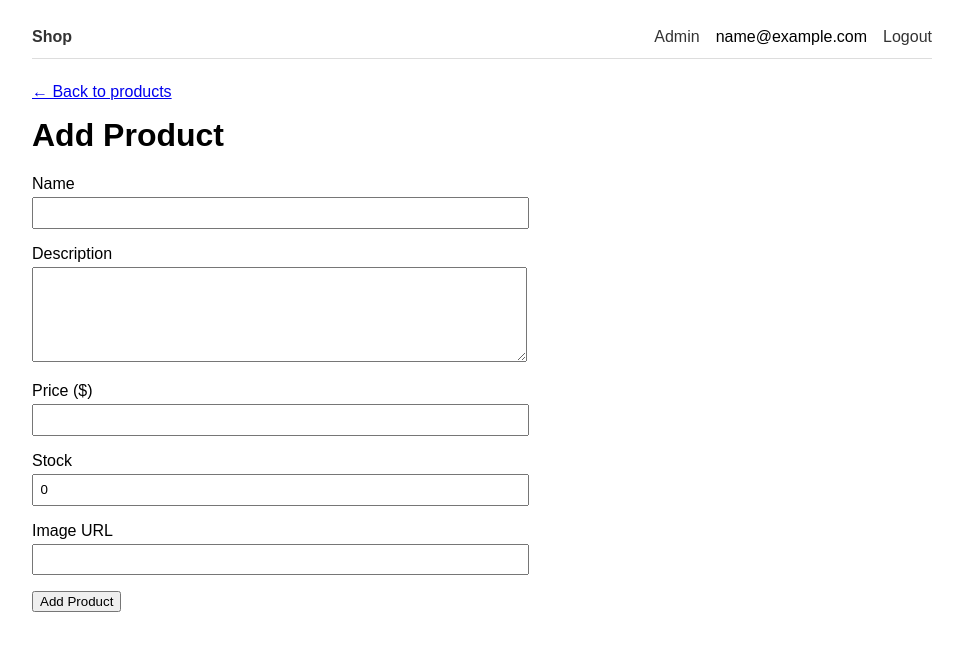
After one commit to tlycode/tanner-young-cloud-project, a Flask app: page /admin/products/new in a window 1280 px wide. The commit adds this page. Shown: the top 651 px of the page, without its empty margins (158-1121 px from the left). Run offline with Flask 3, Linux system fonts and the light colour scheme; a user stored in the database is signed in; tables that the repository leaves empty hold one stand-in row (values such as "Sample post").

Commit message:
admin rights and ability to add admin users and manage products as an admin

```diff
--- /dev/null
+++ b/app/decorators.py
@@ -0,0 +1,14 @@
+# app/decorators.py
+
+from functools import wraps
+from flask import abort
+from flask_login import current_user
+
+
+def admin_required(f):
+    @wraps(f)
+    def decorated_function(*args, **kwargs):
+        if not current_user.is_authenticated or not current_user.is_admin:
+            abort(403)
+        return f(*args, **kwargs)
+    return decorated_function
--- /dev/null
+++ b/app/routes/admin.py
@@ -0,0 +1,129 @@
+# app/routes/admin.py
+
+from flask import Blueprint, render_template, redirect, url_for, request, flash, abort, current_app
+from app.models import db, User, Product
+from app.decorators import admin_required
+
+admin = Blueprint('admin', __name__, url_prefix='/admin')
+
+
+@admin.route('/users')
+@admin_required
+def users():
+    all_users = User.query.order_by(User.id).all()
+    return render_template('admin/users.html', users=all_users)
+
+
+@admin.route('/users/<int:id>/promote', methods=['POST'])
+@admin_required
+def promote_user(id):
+    user = db.session.get(User, id)
+    if user is None:
+        abort(404)
+    user.is_admin = True
+    db.session.commit()
+    current_app.logger.info(f"User promoted to admin: {user.email}")
+    flash(f'{user.email} is now an admin.', 'success')
+    return redirect(url_for('admin.users'))
+
+
+@admin.route('/products/new', methods=['GET', 'POST'])
+@admin_required
+def new_product():
+    if request.method == 'POST':
+        name = request.form.get('name', '').strip()
+        description = request.form.get('description', '').strip()
+        price_str = request.form.get('price', '')
+        stock_str = request.form.get('stock', '0')
+        image_url = request.form.get('image_url', '').strip() or None
+
+        try:
+            price = float(price_str)
+            if price < 0:
+                raise ValueError
+        except ValueError:
+            flash('Price must be a non-negative number.', 'error')
+            return render_template('admin/product_form.html', product=None), 400
+
+        try:
+            stock = int(stock_str)
+            if stock < 0:
+                raise ValueError
+        except ValueError:
+            flash('Stock must be a non-negative integer.', 'error')
+            return render_template('admin/product_form.html', product=None), 400
+
+        if not name:
+            flash('Name is required.', 'error')
+            return render_template('admin/product_form.html', product=None), 400
+
+        product = Product(name=name, description=description or None,
+                          price=price, stock=stock, image_url=image_url)
+        db.session.add(product)
+        db.session.commit()
+        current_app.logger.info(f"Product created via admin: {product.name}")
+        flash(f'"{product.name}" added.', 'success')
+        return redirect(url_for('main.index'))
+
+    return render_template('admin/product_form.html', product=None)
+
+
+@admin.route('/products/<int:id>/edit', methods=['GET', 'POST'])
+@admin_required
+def edit_product(id):
+    product = db.session.get(Product, id)
+    if product is None:
+        abort(404)
+
+    if request.method == 'POST':
+        name = request.form.get('name', '').strip()
+        description = request.form.get('description', '').strip()
+        price_str = request.form.get('price', '')
+        stock_str = request.form.get('stock', '0')
+        image_url = request.form.get('image_url', '').strip() or None
+
+        try:
+            price = float(price_str)
+            if price < 0:
+                raise ValueError
+        except ValueError:
+            flash('Price must be a non-negative number.', 'error')
+            return render_template('admin/product_form.html', product=product), 400
+
+        try:
+            stock = int(stock_str)
+            if stock < 0:
+                raise ValueError
+        except ValueError:
+            flash('Stock must be a non-negative integer.', 'error')
+            return render_template('admin/product_form.html', product=product), 400
+
+        if not name:
+            flash('Name is required.', 'error')
+            return render_template('admin/product_form.html', product=product), 400
+
+        product.name = name
+        product.description = description or None
+        product.price = price
+        product.stock = stock
+        product.image_url = image_url
+        db.session.commit()
+        current_app.logger.info(f"Product updated via admin: id={id}")
+        flash(f'"{product.name}" updated.', 'success')
+        return redirect(url_for('main.product_detail', id=product.id))
+
+    return render_template('admin/product_form.html', product=product)
+
+
+@admin.route('/products/<int:id>/delete', methods=['POST'])
+@admin_required
+def delete_product(id):
+    product = db.session.get(Product, id)
+    if product is None:
+        abort(404)
+    name = product.name
+    db.session.delete(product)
+    db.session.commit()
+    current_app.logger.info(f"Product deleted via admin: id={id}")
+    flash(f'"{name}" deleted.', 'success')
+    return redirect(url_for('main.index'))
--- /dev/null
+++ b/app/templates/admin/product_form.html
@@ -0,0 +1,45 @@
+{% extends "base.html" %}
+{% block title %}{% if product %}Edit Product{% else %}Add Product{% endif %}{% endblock %}
+{% block content %}
+    <a href="{{ url_for('main.index') }}">&larr; Back to products</a>
+    <h1 style="margin-top: 1rem;">{% if product %}Edit Product{% else %}Add Product{% endif %}</h1>
+    <form method="POST"
+          action="{% if product %}{{ url_for('admin.edit_product', id=product.id) }}{% else %}{{ url_for('admin.new_product') }}{% endif %}"
+          style="max-width: 480px;">
+        <input type="hidden" name="csrf_token" value="{{ csrf_token() }}">
+        <div style="margin-bottom: 1rem;">
+            <label for="name">Name</label><br>
+            <input type="text" id="name" name="name" required
+                   value="{{ product.name if product else '' }}"
+                   style="width: 100%; padding: 0.4rem; margin-top: 0.25rem;">
+        </div>
+        <div style="margin-bottom: 1rem;">
+            <label for="description">Description</label><br>
+            <textarea id="description" name="description"
+                      style="width: 100%; padding: 0.4rem; margin-top: 0.25rem; height: 80px;">{{ product.description if product and product.description else '' }}</textarea>
+        </div>
+        <div style="margin-bottom: 1rem;">
+            <label for="price">Price ($)</label><br>
+            <input type="number" id="price" name="price" step="0.01" min="0" required
+                   value="{{ '%.2f'|format(product.price) if product else '' }}"
+                   style="width: 100%; padding: 0.4rem; margin-top: 0.25rem;">
+        </div>
+        <div style="margin-bottom: 1rem;">
+            <label for="stock">Stock</label><br>
+            <input type="number" id="stock" name="stock" min="0"
+                   value="{{ product.stock if product else 0 }}"
+                   style="width: 100%; padding: 0.4rem; margin-top: 0.25rem;">
+        </div>
+        <div style="margin-bottom: 1rem;">
+            <label for="image_url">Image URL</label><br>
+            <input type="url" id="image_url" name="image_url"
+                   value="{{ product.image_url if product and product.image_url else '' }}"
+                   style="width: 100%; padding: 0.4rem; margin-top: 0.25rem;">
+        </div>
+        <button type="submit">{% if product %}Save Changes{% else %}Add Product{% endif %}</button>
+        {% if product %}
+            <a href="{{ url_for('main.product_detail', id=product.id) }}"
+               style="margin-left: 1rem;">Cancel</a>
+        {% endif %}
+    </form>
+{% endblock %}
--- a/app/templates/base.html
+++ b/app/templates/base.html
@@ -21,6 +21,9 @@
         <a href="{{ url_for('main.index') }}"><strong>Shop</strong></a>
         <span class="spacer"></span>
         {% if current_user.is_authenticated %}
+            {% if current_user.is_admin %}
+                <a href="{{ url_for('admin.users') }}">Admin</a>
+            {% endif %}
             <span>{{ current_user.email }}</span>
             <a href="{{ url_for('auth.logout') }}">Logout</a>
         {% else %}
```
Also changed, not shown: app/__init__.py (+27 -0 lines), app/routes/products.py (+4 -4 lines), app/templates/403.html (added, +7 -0 lines), app/templates/admin/users.html (added, +34 -0 lines), app/templates/index.html (+25 -1 lines), app/templates/product_detail.html (+16 -0 lines), tests/conftest.py (+27 -1 lines), tests/test_admin.py (added, +170 -0 lines), tests/test_products.py (+1 -1 lines).
